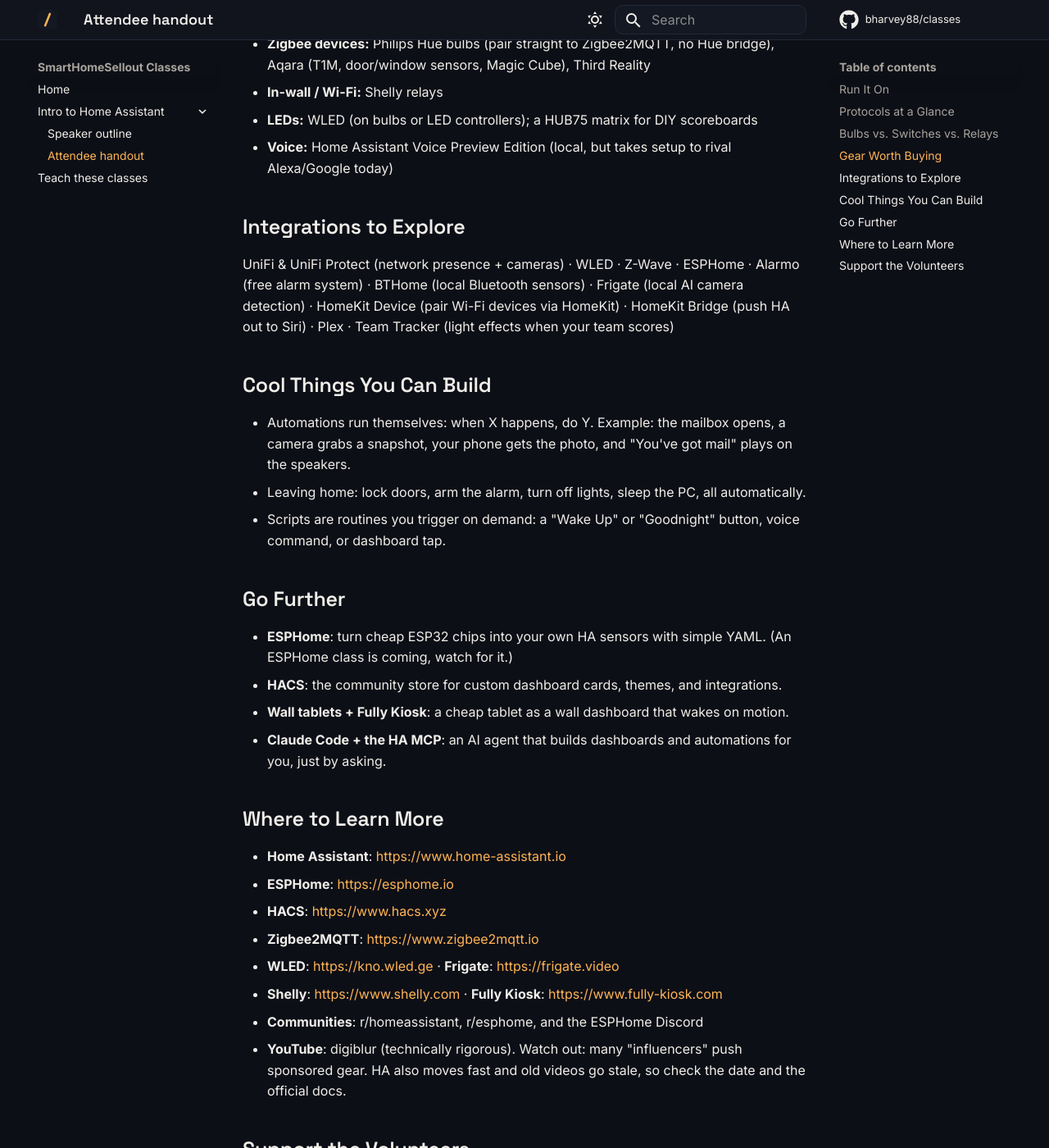
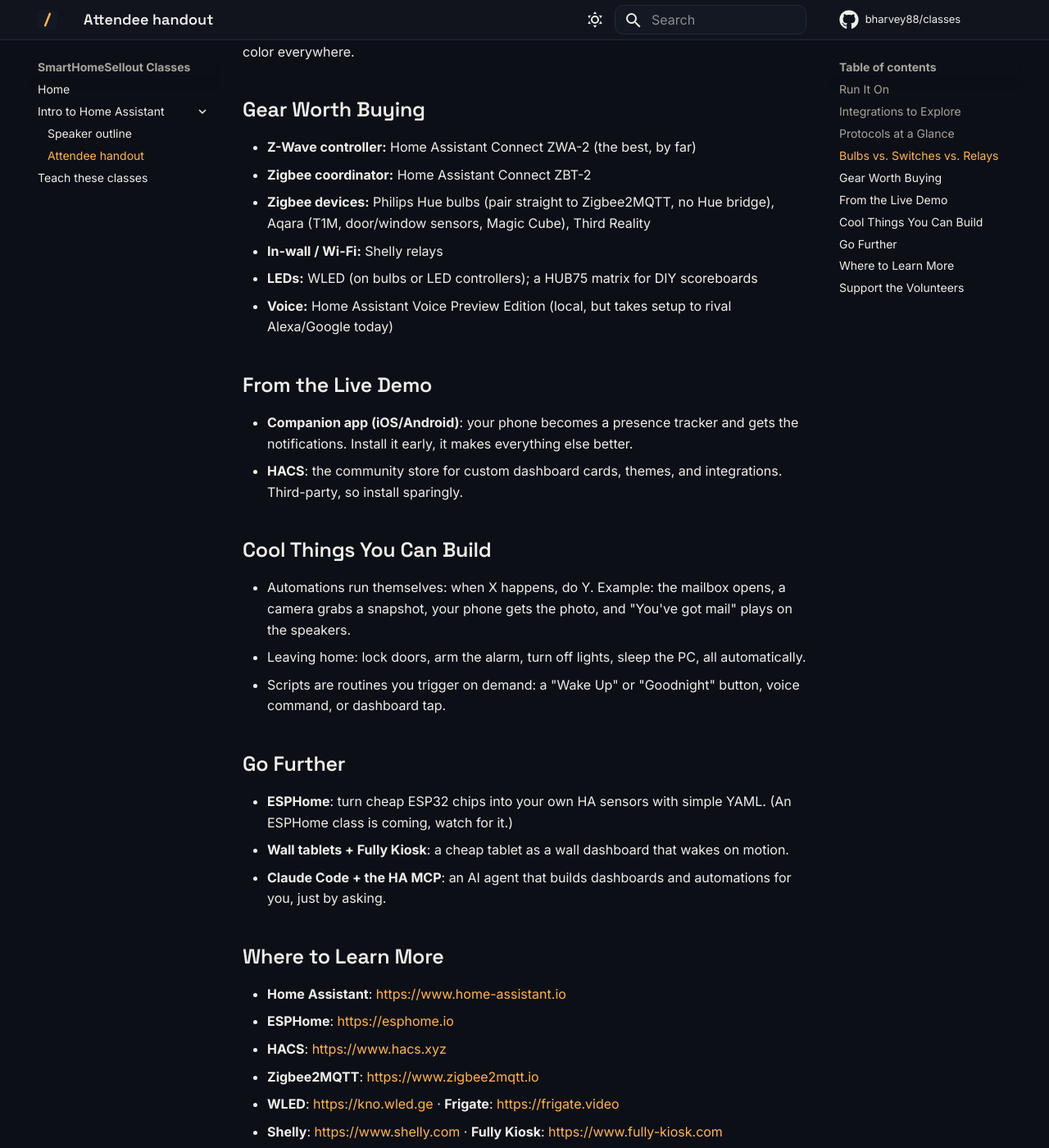
Before and after one commit to bharvey88/classes, an MkDocs documentation site: the page built from docs/intro-to-home-assistant/handout.md, in a window 1280 px wide and 1400 px high, scrolled down 1436 px. Shown: the whole window at 82% size. Built offline with MkDocs 1.6.1 and Material for MkDocs 9.7.7, drawn with Linux system fonts in a browser that asks for light colours; comment, search, counter and statistics services are not loaded; some of the changed text lies outside the part shown.

Commit message:
Reorder handout to class order for follow-along
Sections now track the blocks: integrations before protocols, and a
From the Live Demo section (companion app was covered in class but
missing from the handout; HACS moved there from Go Further).

```diff
--- a/docs/intro-to-home-assistant/handout.md
+++ b/docs/intro-to-home-assistant/handout.md
@@ -37,9 +41,10 @@
 - **LEDs:** WLED (on bulbs or LED controllers); a HUB75 matrix for DIY scoreboards
 - **Voice:** Home Assistant Voice Preview Edition (local, but takes setup to rival Alexa/Google today)
 
-## Integrations to Explore
+## From the Live Demo
 
-UniFi & UniFi Protect (network presence + cameras) · WLED · Z-Wave · ESPHome · Alarmo (free alarm system) · BTHome (local Bluetooth sensors) · Frigate (local AI camera detection) · HomeKit Device (pair Wi-Fi devices via HomeKit) · HomeKit Bridge (push HA out to Siri) · Plex · Team Tracker (light effects when your team scores)
+- **Companion app (iOS/Android)**: your phone becomes a presence tracker and gets the notifications. Install it early, it makes everything else better.
+- **HACS**: the community store for custom dashboard cards, themes, and integrations. Third-party, so install sparingly.
 
 ## Cool Things You Can Build
 
@@ -50,7 +55,6 @@ UniFi & UniFi Protect (network presence + cameras) · WLED · Z-Wave · ESPHome
 ## Go Further
 
 - **ESPHome**: turn cheap ESP32 chips into your own HA sensors with simple YAML. (An ESPHome class is coming, watch for it.)
-- **HACS**: the community store for custom dashboard cards, themes, and integrations.
 - **Wall tablets + Fully Kiosk**: a cheap tablet as a wall dashboard that wakes on motion.
 - **Claude Code + the HA MCP**: an AI agent that builds dashboards and automations for you, just by asking.
 
```
Also changed, not shown: other parts of docs/intro-to-home-assistant/handout.md (+4 -0 lines).
